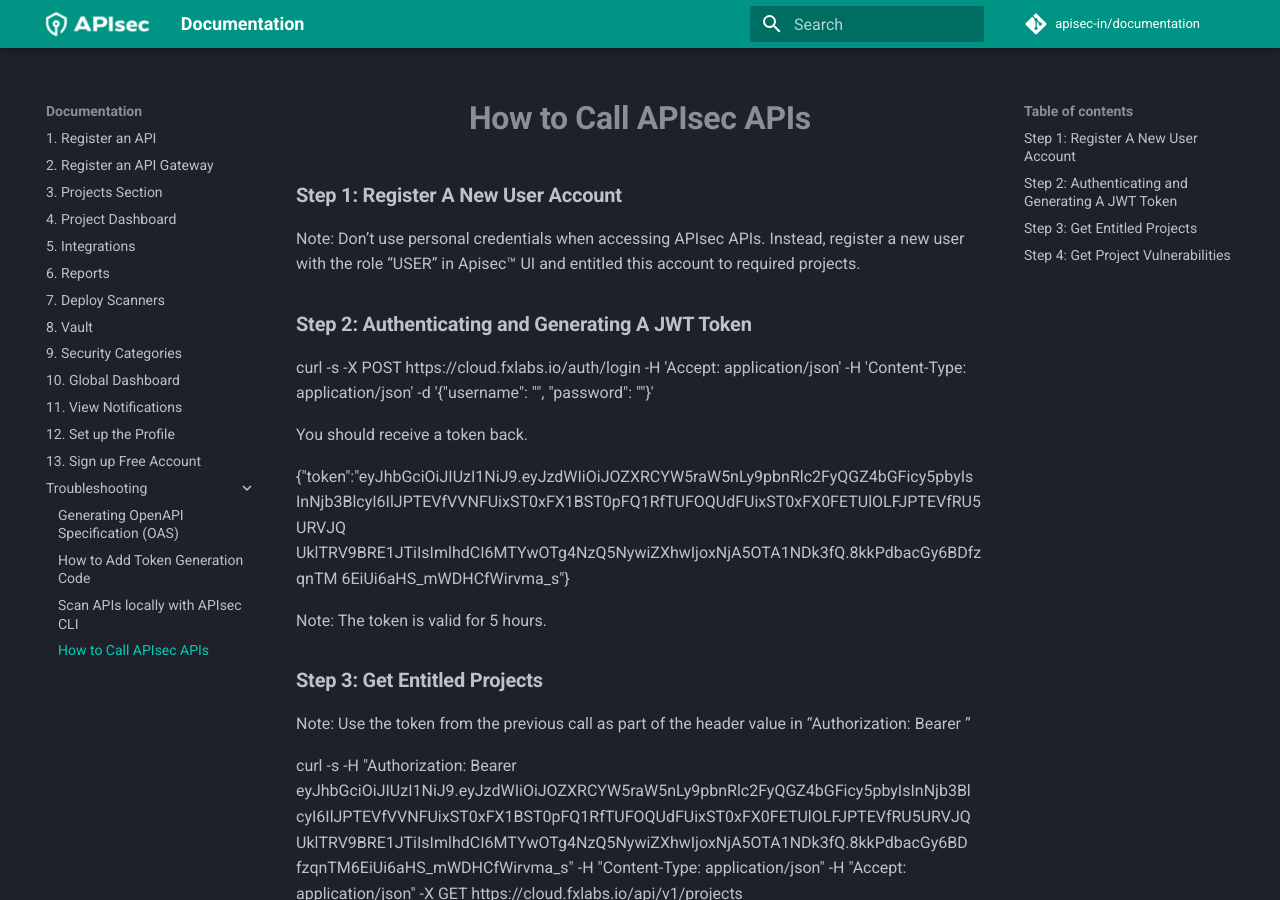
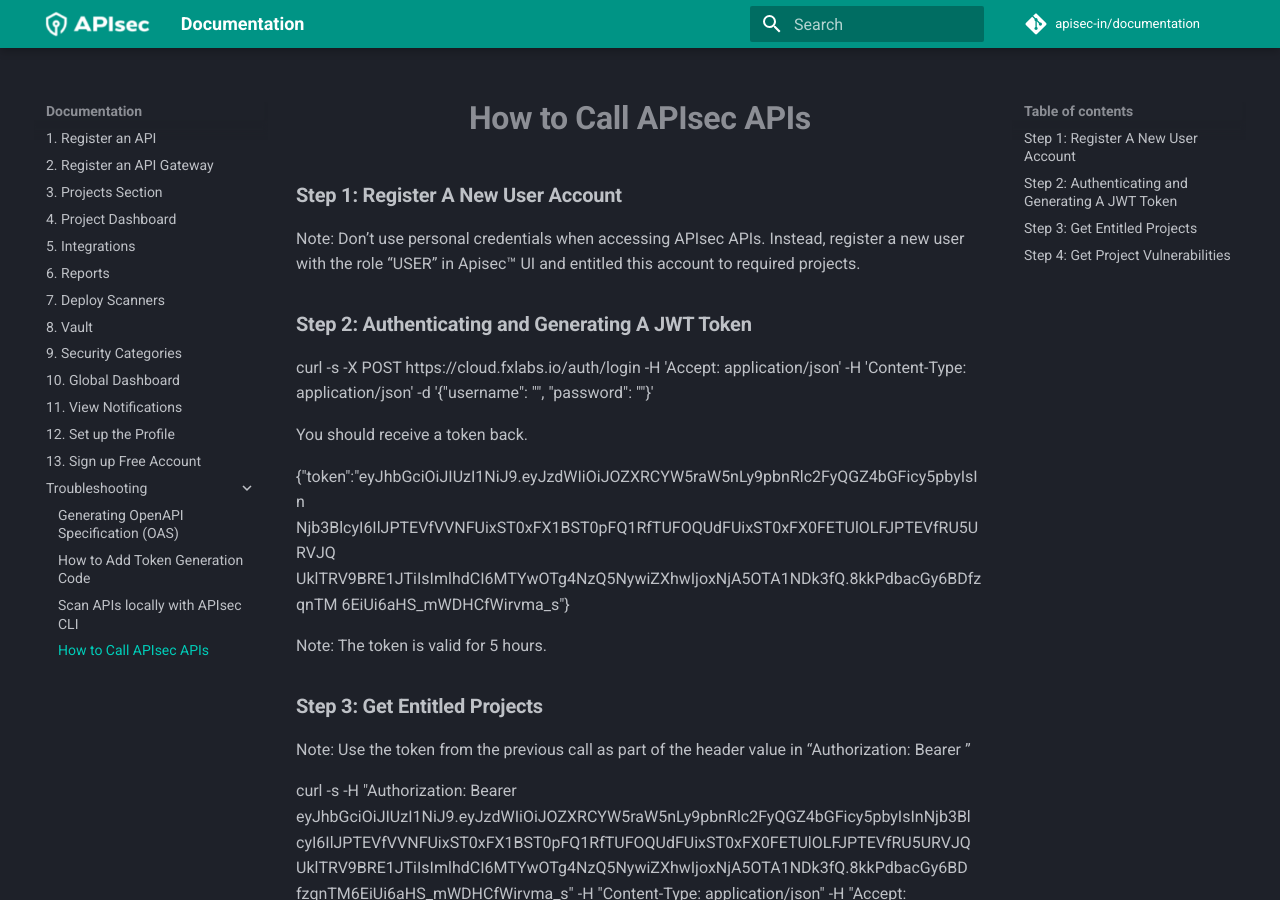
Before and after one commit to apisec-inc/documentation, an MkDocs documentation site: the page built from docs/Call APIsec APIs.md, in a window 1280 px wide and 900 px high. Built offline with MkDocs 1.6.1 and Material for MkDocs 9.7.7, drawn with Linux system fonts in a browser that asks for light colours; comment, search, counter and statistics services are not loaded.

Commit message:
Update Call APIsec APIs.md

```diff
--- a/docs/Call APIsec APIs.md
+++ b/docs/Call APIsec APIs.md
@@ -12,8 +12,8 @@
 
 You should receive a token back.
 
-{"token":"eyJhbGciOiJIUzI1NiJ9.eyJzdWIiOiJOZXRCYW5raW5nLy9pbnRlc2FyQGZ4bGFicy5pbyIs
-InNjb3BlcyI6IlJPTEVfVVNFUixST0xFX1BST0pFQ1RfTUFOQUdFUixST0xFX0FETUlOLFJPTEVfRU5URVJQ
+{"token":"eyJhbGciOiJIUzI1NiJ9.eyJzdWIiOiJOZXRCYW5raW5nLy9pbnRlc2FyQGZ4bGFicy5pbyIsIn
+Njb3BlcyI6IlJPTEVfVVNFUixST0xFX1BST0pFQ1RfTUFOQUdFUixST0xFX0FETUlOLFJPTEVfRU5URVJQ
 UklTRV9BRE1JTiIsImlhdCI6MTYwOTg4NzQ5NywiZXhwIjoxNjA5OTA1NDk3fQ.8kkPdbacGy6BDfzqnTM
 6EiUi6aHS_mWDHCfWirvma_s"}
 
```
